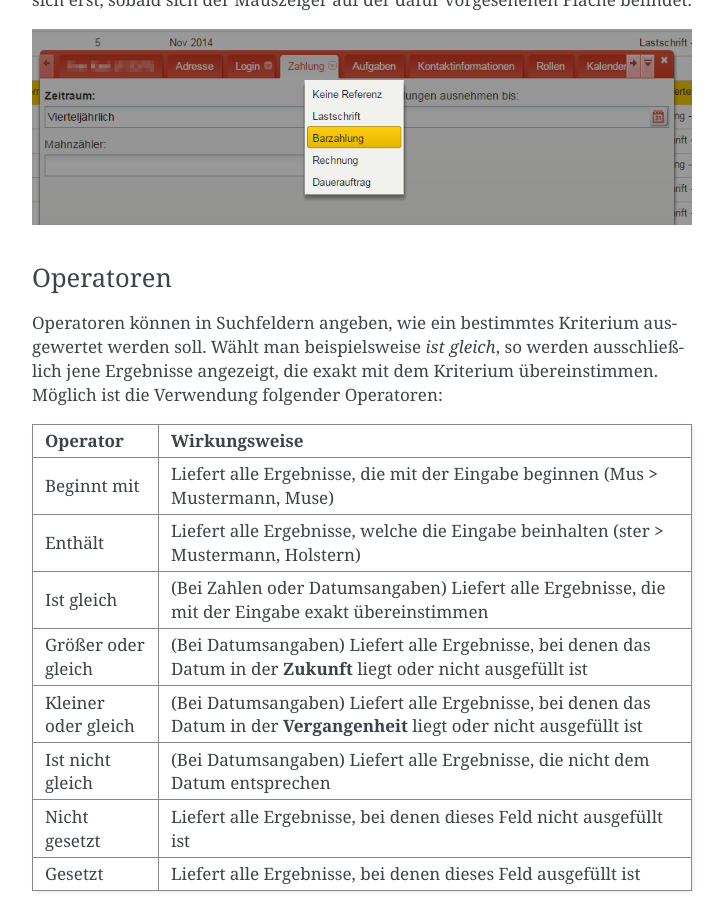
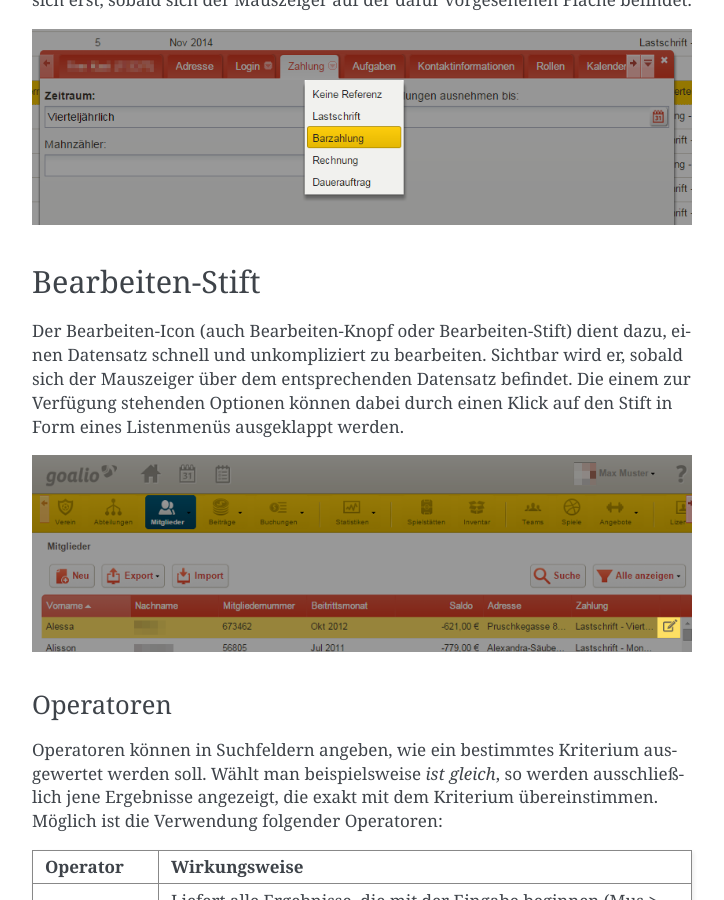
Before and after one commit to goalio/docs, a Sphinx documentation site: the page built from docs/erste-schritte/benutzeroberflaeche.rst, in a window 1280 px wide and 900 px high, scrolled down 3016 px. Shown: the whole window, without its empty margins (388-1112 px from the left). Built offline with Sphinx 7.4.7, drawn with Linux system fonts in a browser that asks for light colours; formulas are drawn with MathJax 3; pages that are not in the unit, such as notebooks, are missing from menus.

Commit message:
Update benutzeroberflaeche.rst

```diff
--- a/docs/erste-schritte/benutzeroberflaeche.rst
+++ b/docs/erste-schritte/benutzeroberflaeche.rst
@@ -68,6 +68,13 @@ Auswahl-Menüs (auch Dropdown-Menüs oder Listenmenüs) sind eine platzsparende
 
 .. image:: ../images/gui/dropdown-menu.png
 
+Bearbeiten-Stift
+----------------
+
+Der Bearbeiten-Icon (auch Bearbeiten-Knopf oder Bearbeiten-Stift) dient dazu, einen Datensatz schnell und unkompliziert zu bearbeiten. Sichtbar wird er, sobald sich der Mauszeiger über dem entsprechenden Datensatz befindet. Die einem zur Verfügung stehenden Optionen können dabei durch einen Klick auf den Stift in Form eines Listenmenüs ausgeklappt werden.
+
+.. image:: ../images/gui/bearbeiten-stift.png
+
 Operatoren
 ..........
 
```
